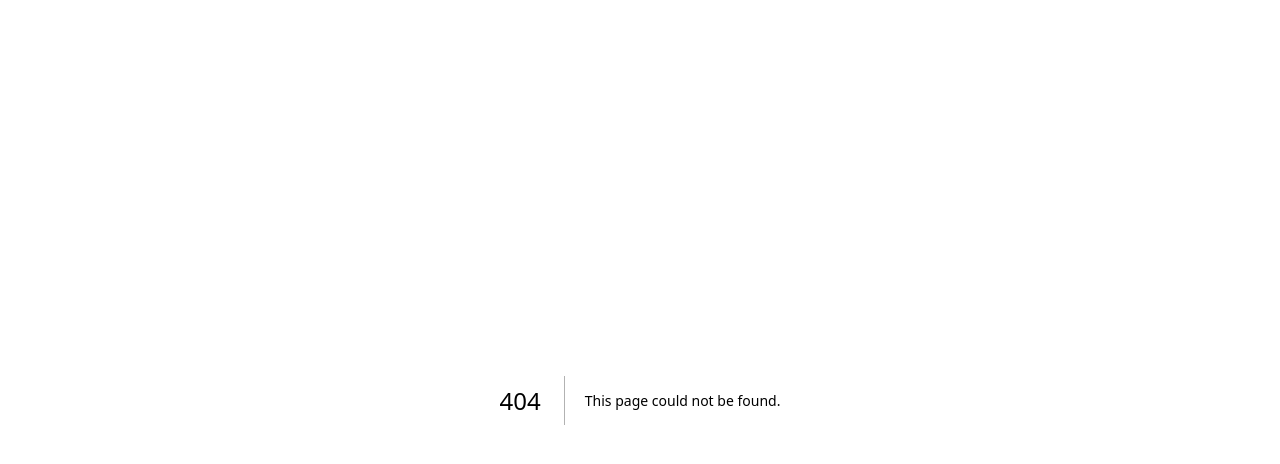
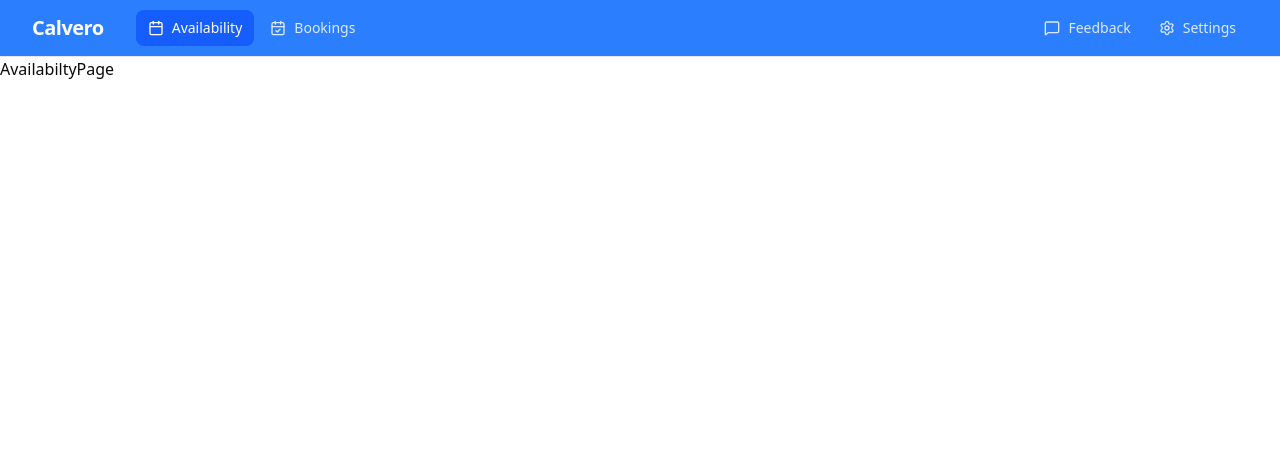
Before and after one commit to joshuajcarroll/CalveroSchedulingSaaS, a Next.js app: page /availability in a window 1280 px wide. Before the commit this address had no page. Shown: the top 464 px of the page. Built offline with nearby package versions, Linux system fonts and the light colour scheme.

Commit message:
added header for user app and began to build out availability page

```diff
--- /dev/null
+++ b/app/(app)/availability/page.tsx
@@ -0,0 +1,5 @@
+function AvailabiltyPage() {
+  return <div>AvailabiltyPage</div>;
+}
+
+export default AvailabiltyPage;
--- /dev/null
+++ b/app/(app)/layout.tsx
@@ -0,0 +1,10 @@
+import { AppHeader } from "@/components/app-header";
+
+export default function AppLayout({ children }: { children: React.ReactNode }) {
+  return (
+    <div className="min-h-screen flex flex-col">
+      <AppHeader />
+      <main className="flex-1">{children}</main>
+    </div>
+  );
+}
--- /dev/null
+++ b/components/app-header.tsx
@@ -0,0 +1,74 @@
+"use client";
+
+import Link from "next/link";
+import { usePathname } from "next/navigation";
+import { UserButton } from "@clerk/nextjs";
+import { Calendar, CalendarCheck, MessageSquare, Settings } from "lucide-react";
+import { cn } from "@/lib/utils";
+
+const leftNavItems = [
+  { href: "/availability", label: "Availability", icon: Calendar },
+  { href: "/bookings", label: "Bookings", icon: CalendarCheck },
+];
+
+const rightNavItems = [
+  { href: "/feedback", label: "Feedback", icon: MessageSquare },
+  { href: "/settings", label: "Settings", icon: Settings },
+];
+
+export function AppHeader() {
+  const pathname = usePathname();
+
+  const renderNavItem = (item: (typeof leftNavItems)[number]) => {
+    const isActive = pathname === item.href;
+    const Icon = item.icon;
+
+    return (
+      <Link
+        key={item.href}
+        href={item.href}
+        className={cn(
+          "inline-flex items-center gap-2 rounded-md px-2 sm:px-3 py-2 text-sm font-medium transition-colors",
+          isActive
+            ? "bg-blue-600 text-white"
+            : "text-blue-100 hover:bg-blue-600 hover:text-white",
+        )}
+      >
+        <Icon className="size-4" />
+        <span className="hidden sm:inline">{item.label}</span>
+      </Link>
+    );
+  };
+
+  return (
+    <header className="border-b bg-blue-500">
+      <div className="mx-auto flex h-14 max-w-7xl items-center justify-between px-4 sm:px-6 lg:px-8">
+        <div className="flex items-center gap-4 sm:gap-8">
+          <Link href="/availability" className="flex items-center gap-2">
+            <span className="text-xl font-bold tracking-tight text-white">
+              Calvero
+            </span>
+          </Link>
+
+          <nav className="flex items-center gap-0.5 sm:gap-1">
+            {leftNavItems.map(renderNavItem)}
+          </nav>
+        </div>
+
+        <div className="flex items-center gap-0.5 sm:gap-1">
+          <nav className="flex items-center gap-0.5 sm:gap-1">
+            {rightNavItems.map(renderNavItem)}
+          </nav>
+          <UserButton
+            afterSignOutUrl="/"
+            appearance={{
+              elements: {
+                avatarBox: "size-8",
+              },
+            }}
+          />
+        </div>
+      </div>
+    </header>
+  );
+}
```
